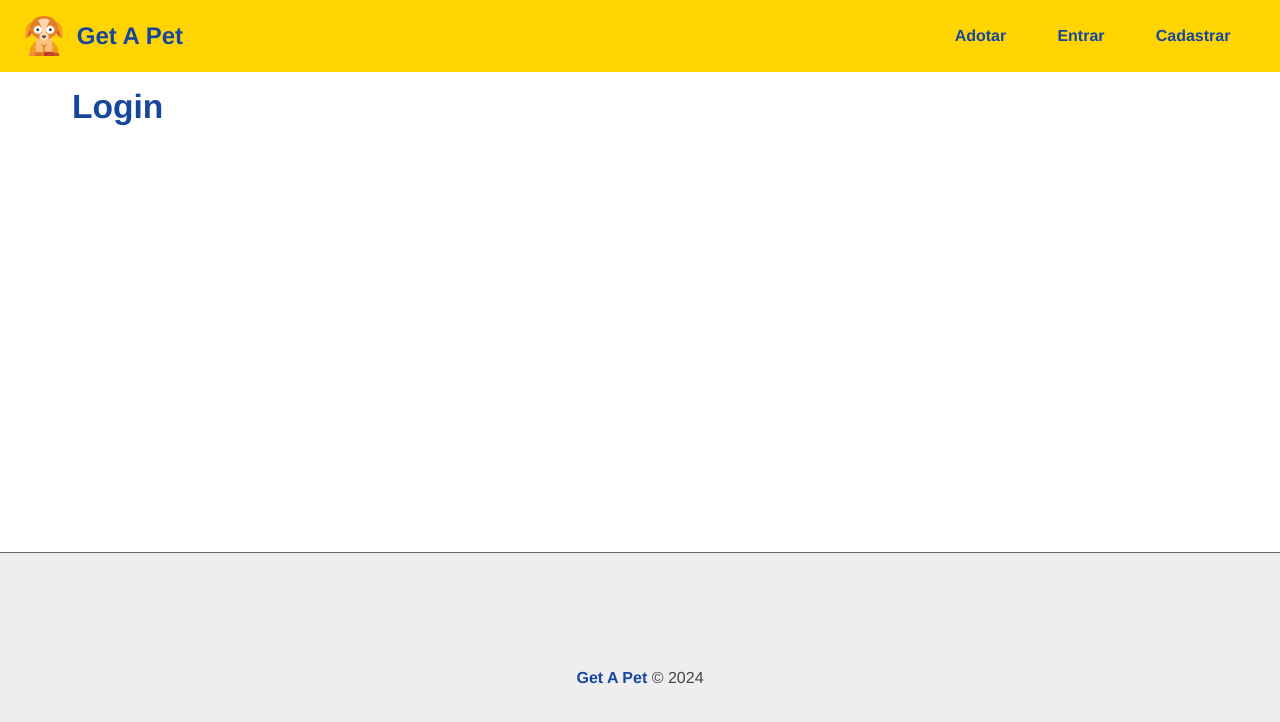
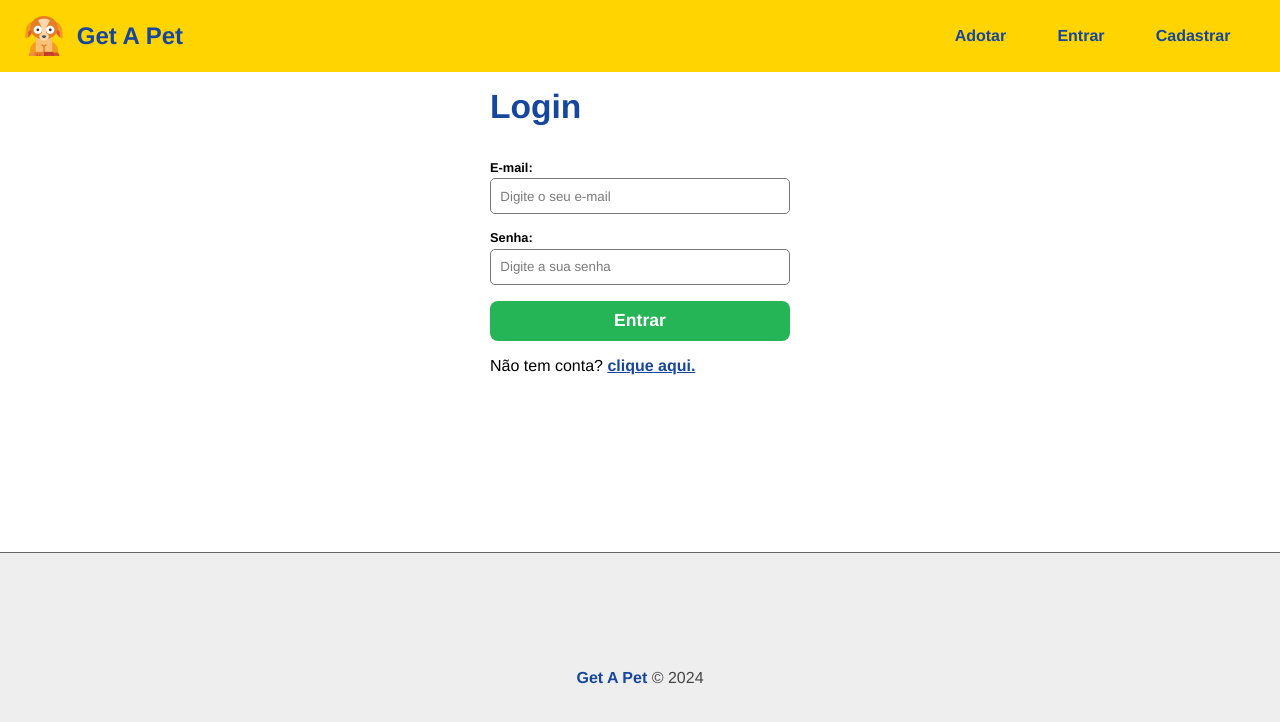
Before and after one commit to ailtonwl/Get-a-Pet-frontend, a React (Create React App) app: page /login in a window 1280 px wide. Shown: the top 722 px of the page. Built offline with nearby package versions, Linux system fonts and the light colour scheme; the HTML template or start-up script is replaced by a standard one.

Commit message:
Função de login

```diff
--- a/src/components/pages/Auth/Login.js
+++ b/src/components/pages/Auth/Login.js
@@ -1,7 +1,49 @@
+import { useState, useContext } from "react";
+import styles from '../../form/Form.module.css'
+
+import Input from '../../form/Input'
+import { Link } from "react-router-dom";
+
+/* context */
+import { Context } from "../../../context/UserContext";
+
+
 function Login() {
+  const [user, setUser] = useState({})
+  const {login} = useContext(Context)
+
+  function handleChange(e) {
+    setUser({...user, [e.target.name]: e.target.value})
+  }
+
+  function handleSubmit(e) {
+    e.preventDefault()
+    login(user)
+  }
+
   return (
-    <section>
+    <section className={styles.form_container}>
       <h1>Login</h1>
+      <form onSubmit={handleSubmit}>
+        <Input
+          text="E-mail"
+          type="email"
+          name="email"
+          placeholder='Digite o seu e-mail'
+          handleOnChange= {handleChange}
+        />
+        <Input
+          text="Senha"
+          type="password"
+          name="password"
+          placeholder='Digite a sua senha'
+          handleOnChange= {handleChange}
+        />
+        <input type="submit" value="Entrar" />
+      </form>
+      <p>
+        Não tem conta? <Link to="/register">clique aqui.</Link>
+      </p>
     </section>
   )
 }
--- a/src/context/UserContext.js
+++ b/src/context/UserContext.js
@@ -6,9 +6,9 @@
 
 function UserProvider({children}) {
 
-  const {authenticated, register, logout} = useAuth()
+  const {authenticated, register, logout, login} = useAuth()
 
-  return <Context.Provider value={{authenticated, register, logout}}>{children}</Context.Provider>
+  return <Context.Provider value={{authenticated, register, logout, login}}>{children}</Context.Provider>
 }
 
 export {Context, UserProvider}
--- a/src/hooks/useAuth.js
+++ b/src/hooks/useAuth.js
@@ -41,6 +41,25 @@
 
   }
 
+  async function login(user) {
+
+    let msgText = 'Login realizado com sucesso!'
+    let msgType = 'success'
+
+    try {
+      const data = await api.post('/users/login', user).then((response) => {
+        return response.data
+      })
+
+      await authUser(data)
+    } catch (error) {
+      msgText = error.response.data.message
+      msgType = 'error'
+    }
+
+    setFlashMessage(msgText, msgType)
+  }
+
   async function authUser(data) {
     setAutenticated(true)
     localStorage.setItem('token', JSON.stringify(data.token))
@@ -60,6 +79,6 @@
     setFlashMessage(msgText, msgType)
   }
 
-  return {authenticated, register, logout}
+  return {authenticated, register, logout, login}
 
 }
```
